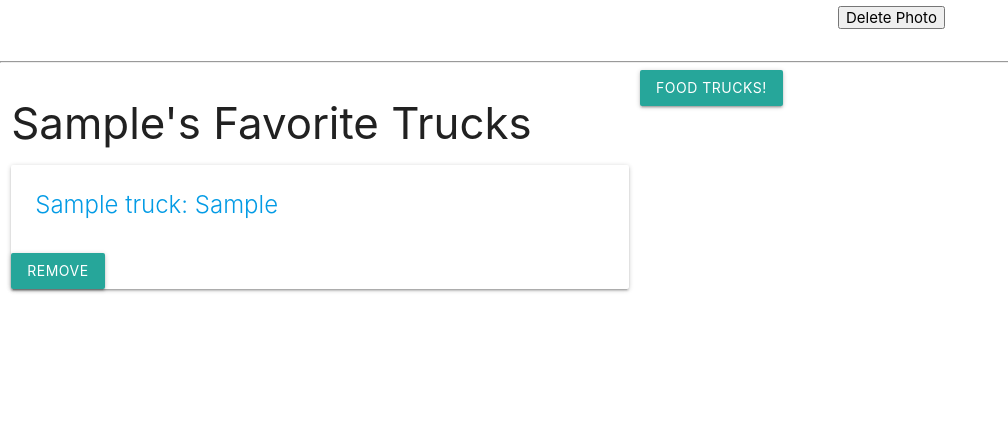
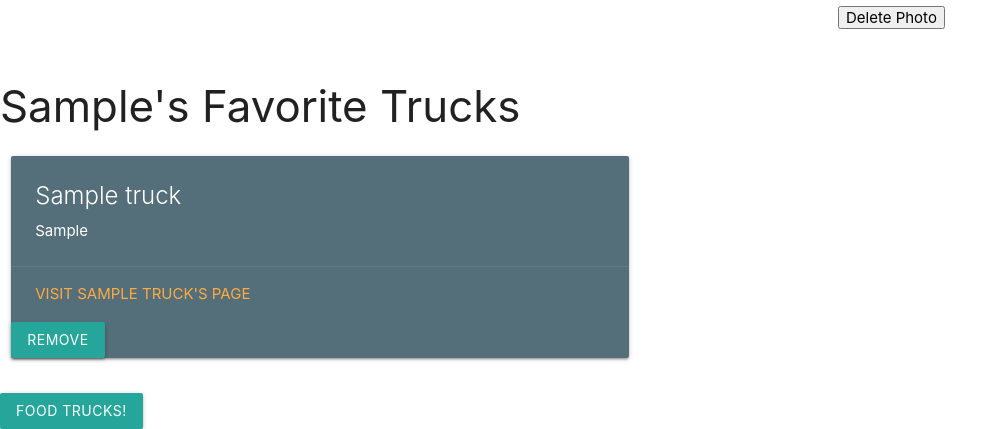
Before and after one commit to rjohnson0707/Dude-Wheres-My-Food, a Django app: page /profile/ in a window 1280 px wide. Shown: the part 421-850 px from the top of the page, without its empty margins (0-1008 px from the left). Before the commit the page ends 714 px from the top, so only its background shows below. Run offline with Django 3.2, Linux system fonts and the light colour scheme; a user stored in the database is signed in; tables that the repository leaves empty hold one stand-in row (values such as "Sample post").

```diff
--- a/dwmf/templates/registration/profile.html
+++ b/dwmf/templates/registration/profile.html
@@ -30,29 +30,31 @@
 
 <a href="{% url 'edit_user' %}">Edit {{user.first_name}}'s Information</a>
 <br><br><br><br><br><br>
-  <hr>
+
     <div class="row">
-    <div class="col s6">
       <h3>{{ user.first_name }}'s Favorite Trucks</h3>
+      <div class="col s12 m6">
         {% if user.profile.trucks.count %}
-        {% for truck in user.profile.trucks.all %}
-        <a href="{% url 'index_detail' truck.id %}">
-          <div class="card">
-            <div class="card-content">
-              <span class="card-title">
-                {{ truck.name}}: {{truck.style}}
-              </span>
+        {% for tk in user.profile.trucks.all %}
+        <div class="card blue-grey darken-1">
+          <div class="card-content white-text">
+            <span class="card-title">{{tk.name}}</span>
+            <p>{{tk.style}}</p>
           </div>
-            <form action="{% url 'unassoc_truck' user.id truck.id %}" method="post">
+          <div class="card-action">
+            <a href="{% url 'index_detail' tk.id %}">Visit {{tk.name}}'s Page</a>
+          </div>
+            <form action="{% url 'unassoc_truck' user.id tk.id %}" method="post">
               {% csrf_token %}
               <button type="submit" class="btn">Remove</button>
             </form>
           </div>
-        </a>
+        </div>
         {% endfor %}
         {% else %}
         <h5>No Trucks :(</h5>
         {% endif %}
+      </div>
     </div>
 
 
--- a/dwmf/urls.py
+++ b/dwmf/urls.py
@@ -13,7 +13,7 @@ urlpatterns = [
     path('trucks/<int:truck_id>/add_review/', views.add_review, name='add_review'),
     path('trucks/<int:truck_id>/review/<int:review_id>/delete_review/', views.delete_review, name='delete_review'),
     path('profile/<int:user_id>/assoc_truck/<int:truck_id>/', views.assoc_truck, name='assoc_truck'),
-    path('profile/<int:user_id>/unnasoc_truck/<int:truck_id>/', views.unassoc_truck, name='unassoc_truck'),
+    path('profile/<int:user_id>/unnasoc_truck/<int:tk_id>/', views.unassoc_truck, name='unassoc_truck'),
     path('trucks/', views.trucks_index, name='index'),
     path('trucks/<int:truck_id>', views.trucks_info, name='index_detail'),
     path('truck/register/', views.TruckCreate.as_view(), name="truck_register"),
--- a/dwmf/views.py
+++ b/dwmf/views.py
@@ -149,8 +149,8 @@ def assoc_truck(request, user_id, truck_id):
     Profile.objects.get(user_id=user_id).trucks.add(truck_id)
     return redirect(reverse('profile'))
 
-def unassoc_truck(request, user_id, truck_id):
-    Profile.objects.get(user_id=user_id).trucks.remove(truck_id)
+def unassoc_truck(request, user_id, tk_id):
+    Profile.objects.get(user_id=user_id).trucks.remove(tk_id)
     return redirect(reverse('profile'))
 
 def trucks_index(request):
@@ -162,10 +162,12 @@ def trucks_info(request, truck_id):
     review_form = ReviewForm()
     a = Review.objects.filter(truck_id=truck_id)
     sum = 0
-    for rating in a:
-        sum += rating.rating
-    avg = sum / len(a)
-
+    if len(a) > 0:
+        for rating in a:
+            sum += rating.rating
+        avg = sum / len(a)
+    else:
+        avg = 'None: Be the first to review!'
     return render(request, 'trucks/index_detail.html', {'truck': truck, 'review_form': review_form, 'avg': avg})
 
 def add_review(request, truck_id):
```
Lines whose indentation alone changed are shown as unchanged.
